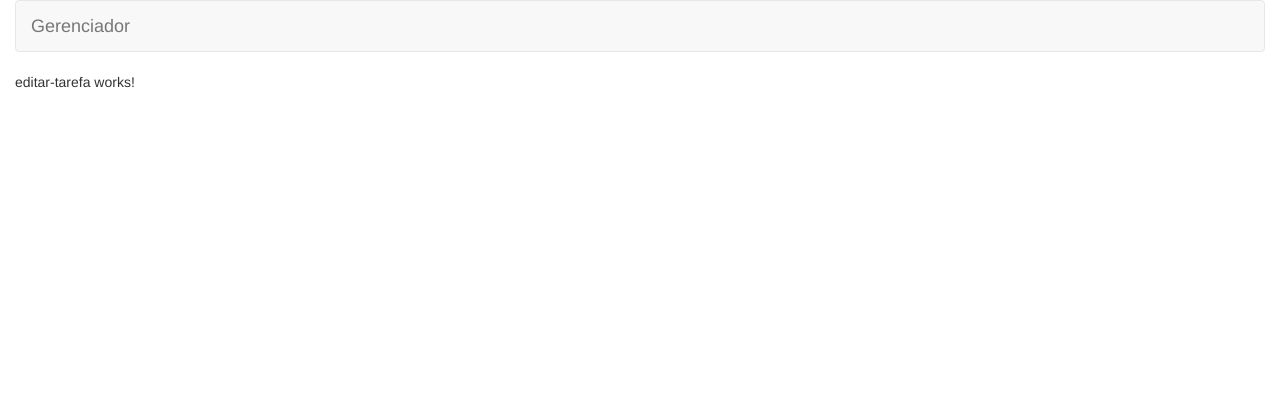
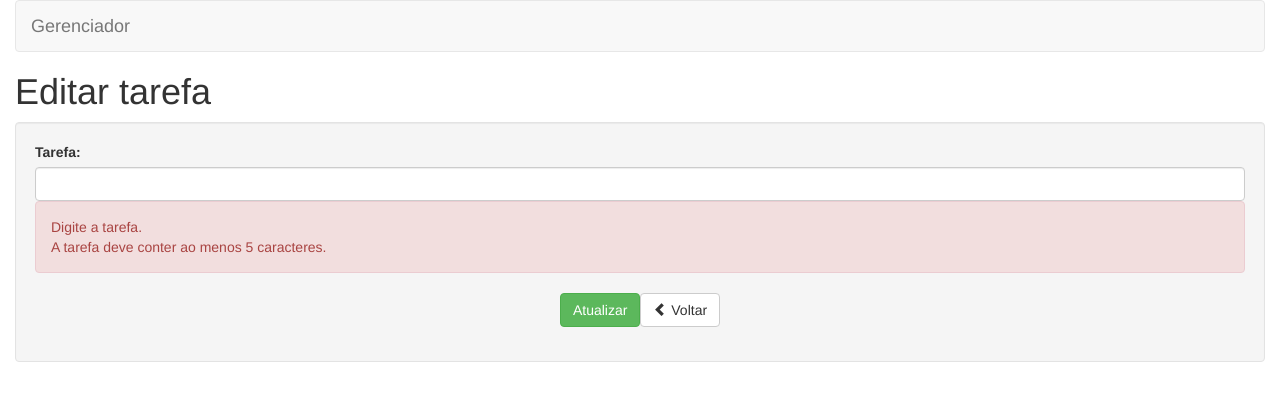
Before and after one commit to wilsonnovaes00/gerenciador-tarefa, an Angular app: page /tarefas/editar/1 in a window 1280 px wide. Shown: the top 400 px of the page. Built offline with nearby package versions, Linux system fonts and the light colour scheme.

Commit message:
Implements code

```diff
--- a/src/app/tarefas/editar/editar-tarefa.component.html
+++ b/src/app/tarefas/editar/editar-tarefa.component.html
@@ -1,3 +1,25 @@
-<p>
-  editar-tarefa works!
-</p>
+<h1>Editar tarefa</h1>
+
+<div class="well">
+  <form>
+    <div class="form-group">
+      <label for="nome">Tarefa:</label>
+      <input type="text" class="form-control" id="nome" name="nome" minlength="5" required>
+      <div class="alert alert-danger">
+        <div>
+          Digite a tarefa.
+        </div>
+        <div>
+          A tarefa deve conter ao menos 5 caracteres.
+        </div>
+      </div>
+    </div>
+    <div class="form-group text-center">
+      <input type="submit" class="btn btn-success" value="Atualizar">
+      <a class="btn btn-default">
+        <span class="glyphicon glyphicon-chevron-left"
+          aria-hidden="true"></span> Voltar
+      </a>
+    </div>
+  </form>
+</div>
--- a/src/app/tarefas/editar/editar-tarefa.component.ts
+++ b/src/app/tarefas/editar/editar-tarefa.component.ts
@@ -1,4 +1,8 @@
-import { Component, OnInit } from '@angular/core';
+import { Component, OnInit, ViewChild } from '@angular/core';
+import { NgForm } from '@angular/forms/';
+import { ActivatedRoute, Router } from '@angular/router';
+import { TarefaService, Tarefa } from '../shared/';
+
 
 @Component({
   selector: 'my-editar-tarefa',
@@ -7,9 +11,13 @@ import { Component, OnInit } from '@angular/core';
 })
 export class EditarTarefaComponent implements OnInit {
 
-  constructor() { }
+  @ViewChild('formTarefa') formTarefa: NgForm;
+
+  constructor(private tarefaService: TarefaService, private route: ActivatedRoute, private router: Router) { }
 
   ngOnInit() {
+    const id = +this.route.snapshot.params['id'];
+    this.tarefa = this.tarefaService.getById(id);
   }
 
 }
--- a/src/app/tarefas/listar/listar-tarefa.component.html
+++ b/src/app/tarefas/listar/listar-tarefa.component.html
@@ -23,7 +23,8 @@
     </td>
 
     <td class="text-center" style="width: 200px">
-      <a title="Editar" alt="Editar" class="btn btn-xs btn-info">
+      <a [routerLink]="['/tarefas/editar/', tarefa.id]"
+        title="Editar" alt="Editar" class="btn btn-xs btn-info">
         <span class="glyphicon glyphicon-pencil"
           aria-hidden="true"></span> Editar
       </a>
```
